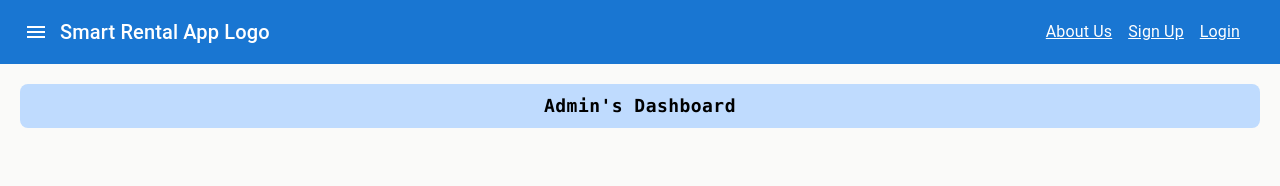
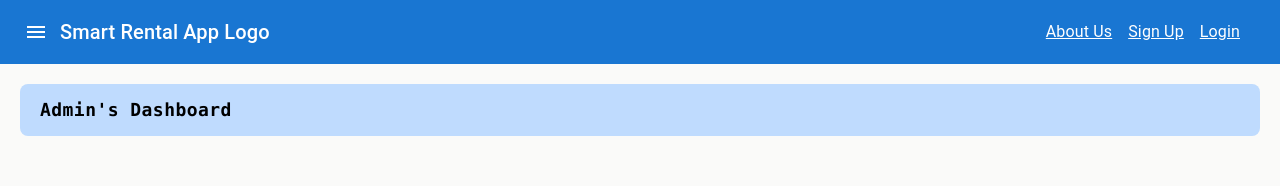
Before and after one commit to Heisenberg1607/SMART-RENTAL-APP, a Next.js app: page /Dashboard in a window 1280 px wide. Shown: the top 186 px of the page. Built offline with nearby package versions, Linux system fonts and the light colour scheme; no server answers; the database is empty.

Commit message:
adminName added to Context API to display on Dashboard page

```diff
--- a/src/app/Context/SignupContext.jsx
+++ b/src/app/Context/SignupContext.jsx
@@ -8,8 +8,11 @@ export function SignUpProvider({ children }) {
   const [email, setEmail] = useState("");
   const [password, setPassword] = useState("");
   const [type, setType] = useState("");
+
   const [userName, setUserName] = useState("");
-  const [walletAddress, setAddress] = useState("");
+
+  const [adminName, setAdminName] = useState("");
+  const [adminPassword, setAdminPassword] = useState("");
 
   const { createUser, errorMessage, addDataToFireStore } = UserAuth();
 
@@ -26,7 +29,7 @@ export function SignUpProvider({ children }) {
 
     console.log("this is the value in handleSubmit", type);
 
-    const added = addDataToFireStore(name, email, type, password,walletAddress);
+    const added = addDataToFireStore(name, email, type, password);
 
     console.log("result is: ", added);
 
@@ -53,9 +56,14 @@ export function SignUpProvider({ children }) {
   function handleSetEmail(e) {
     setEmail(e.target.value);
   }
-  function handleSetAddress(e) {
-    setAddress(e.target.value);
+
+  function handleName(e) {
+    setAdminName(e.target.value);
   }
+  function handlePassword(e) {
+    setAdminPassword(e.target.value);
+  }
+
   return (
     <SignupContext.Provider
       value={{
@@ -63,7 +71,6 @@ export function SignUpProvider({ children }) {
         email,
         password,
         type,
-        walletAddress,
         handleSetEmail,
         handleSetPassword,
         handleSetName,
@@ -72,7 +79,10 @@ export function SignUpProvider({ children }) {
         errorMessage,
         userName,
         handleUserName,
-        handleSetAddress,
+        adminName,
+        adminPassword,
+        handleName,
+        handlePassword,
       }}
     >
       {children}
--- a/src/app/DashBoardLogin/page.jsx
+++ b/src/app/DashBoardLogin/page.jsx
@@ -18,10 +18,10 @@ import { useSignUp } from "../Context/SignupContext";
 
 const page = () => {
   const router = useRouter();
-  const [name, setName] = useState("");
-  const [password, setPassword] = useState("");
+  // const [adminName, setAdminName] = useState("");
+  // const [adminPassword, setAdminPassword] = useState("");
 
-  const { userName } = useSignUp();
+  const { adminName, adminPassword, handleName, handlePassword } = useSignUp();
 
   function gotToDashBoard() {
     router.push("./Dashboard");
@@ -38,7 +38,7 @@ const page = () => {
     ];
 
     const user = validUsers.find(
-      (user) => user.name === name && user.password === password
+      (user) => user.name === adminName && user.password === adminPassword
     );
 
     if (user) {
@@ -49,8 +49,11 @@ const page = () => {
     }
   };
 
-  // function gotToDashBoard() {
-  //   router.push("./Dashboard");
+  // function handleName(e) {
+  //   setAdminName(e.target.value);
+  // }
+  // function handlePassword(e) {
+  //   setAdminPassword(e.target.value);
   // }
 
   return (
@@ -66,9 +69,8 @@ const page = () => {
           <form className="centered-card">
             <TextField
               label="Name"
-              value={name}
-              defaultValue={userName}
-              onChange={(e) => setName(e.target.value)}
+              value={adminName}
+              onChange={handleName}
               fullWidth
               margin="normal"
             />
@@ -76,8 +78,8 @@ const page = () => {
             <TextField
               label="Password"
               type="password"
-              value={password}
-              onChange={(e) => setPassword(e.target.value)}
+              value={adminPassword}
+              onChange={handlePassword}
               fullWidth
               margin="normal"
             />
--- a/src/app/Dashboard/page.jsx
+++ b/src/app/Dashboard/page.jsx
@@ -15,10 +15,13 @@ import Link from "next/link";
 import { formControlClasses } from "@mui/material";
 import "./page.css";
 import Loader from "../components/Loader";
+import { useSignUp } from "../Context/SignupContext";
 
 const itemCard = () => {
   const [items, setData] = useState([]);
   const [isLoading, setIsLoading] = useState(false);
+
+  const { adminName } = useSignUp();
 
   useEffect(() => {
     setIsLoading(true);
@@ -48,9 +51,10 @@ const itemCard = () => {
   return (
     <>
       <div className="p-5 bg-stone-50">
-        <h1 className="text-lg font-semibold text-center font-mono tracking-wide bg-blue-200 rounded-lg p-2">
-          Admin's Dashboard
-        </h1>
+        <div className="text-lg font-semibold text-center font-mono tracking-wide bg-blue-200 rounded-lg p-3 flex flex-row justify-between">
+          <h1 className="ml-2">Admin's Dashboard</h1>
+          <h1 className="mr-2">{adminName}</h1>
+        </div>
         <marquee
           behavior="scroll"
           direction="left"
```
